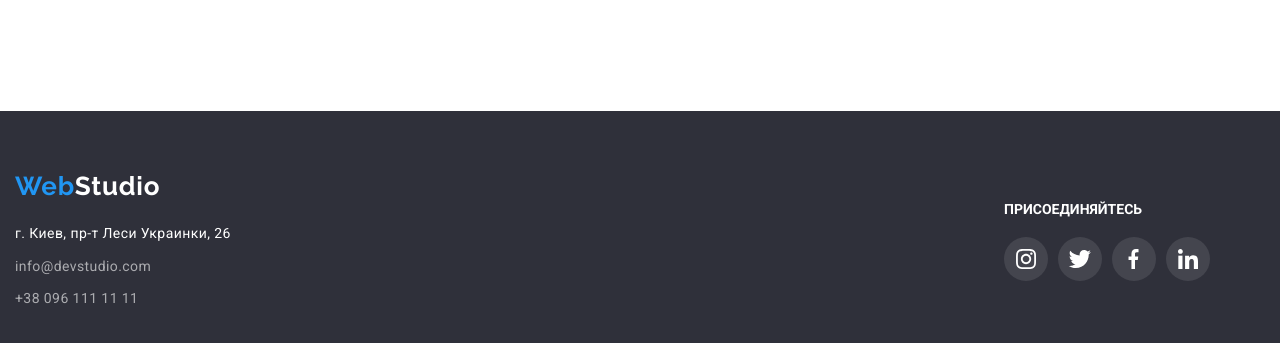
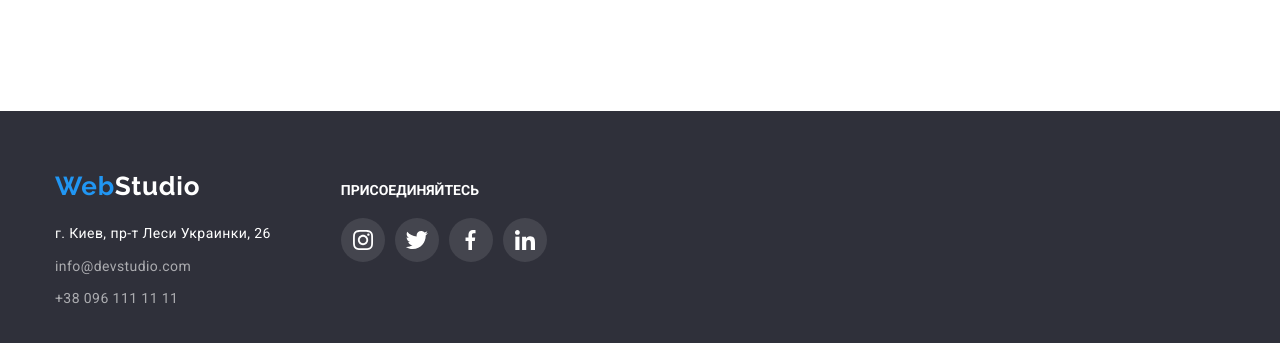
Before and after one commit to Nataliya1508/goit-markup-hw-04, a plain HTML site: page portfolio.html in a window 1280 px wide. Shown: the part 1505-1848 px from the top of the page. Drawn offline with nearby package versions, Linux system fonts and the light colour scheme.

Commit message:
футер, правки

```diff
--- a/css/styles.css
+++ b/css/styles.css
@@ -441,13 +441,13 @@ color: #FFFFFF;
   display: flex;
 }
 .social-list-company {
-  margin-left: 30px;
+
 align-items: center;
 }
 
 .footer-post {
   display: flex;
-  align-items: center;
+  align-items: baseline;
 }
 .footer-conteiner {
   margin-right: 70px;
--- a/portfolio.html
+++ b/portfolio.html
@@ -118,21 +118,23 @@
                         </div>
                     </li>
                     <li class="list-items">
+
                         <img src="./images2/growing-business.jpg" alt="" width="370" height="294" />
                     <div class="progects-content-wrapper">
                         <h2 class="progects-names">Growing Business</h2>
                         <p class="icon-description">Приложение</p>
                         </div>
+
                     </li>
                 </ul>
                 </div>
         </section>
         </main>
         <footer class="footer-section">
-            <div class="footer-post">
+            <div class="container  footer-post">
 
 
-                <div class="container footer-conteiner">
+                <div class="footer-conteiner">
                     <a class="logo-footer" href="">Web<span class="second-logo-color">Studio</span></a>
                     <address class="adress">
                         <ul>
@@ -148,7 +150,7 @@
                 </div>
 
 
-                <div class="social-list-company footer-conteiner">
+                <div class="social-list-company">
                     <h4 class="footer-title">ПРИСОЕДИНЯЙТЕСЬ</h4>
 
                     <ul class="social-list list">
```
Also changed, not shown: index.html (+3 -3 lines).
